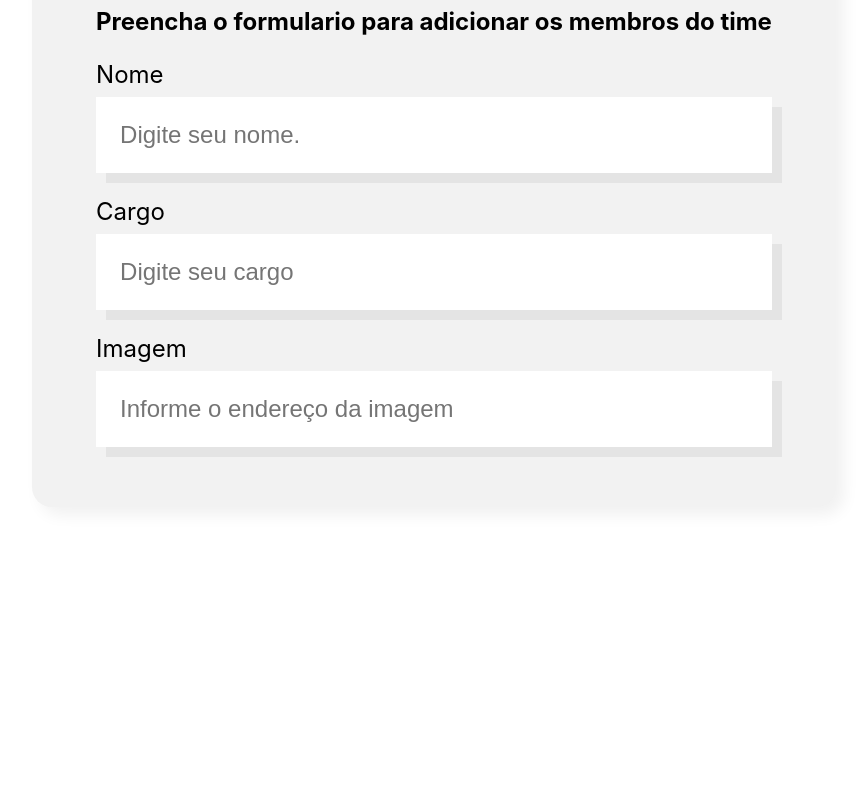
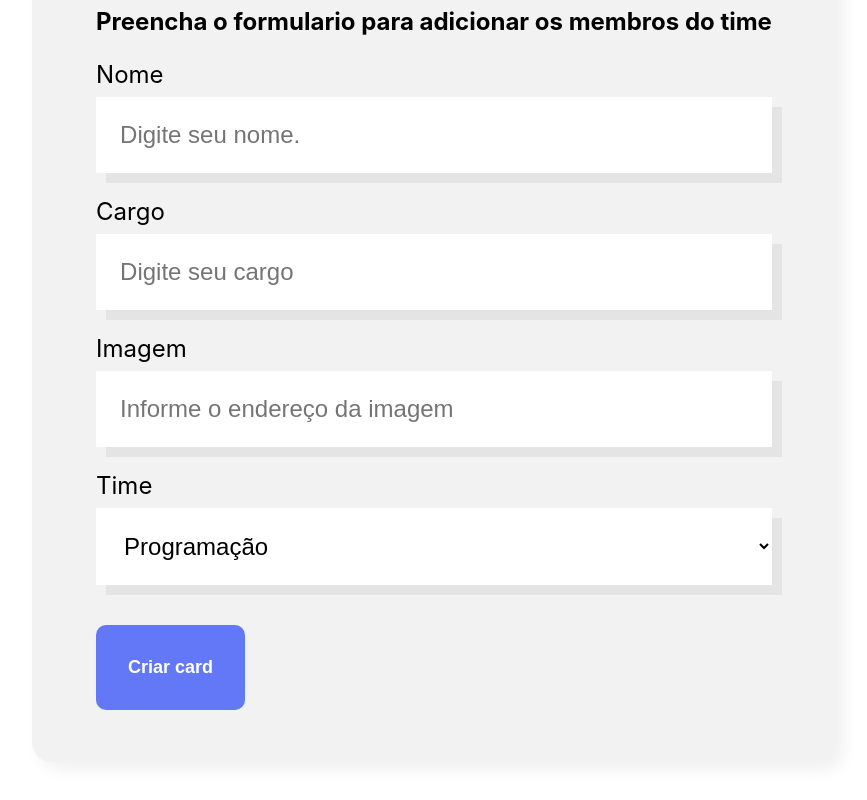
Before and after one commit to Danie-e/ReactDesenvolvendoJavascript, a JavaScript app in the folder organo/: page / in a window 1280 px wide. Shown: the part 627-1427 px from the top of the page, without its empty margins (206-1073 px from the left). Before the commit the page ends 1214 px from the top, so only its background shows below. Built offline with nearby package versions, Linux system fonts and the light colour scheme; the HTML template or start-up script is replaced by a standard one.

Commit message:
Adicionando lista e botão ao formulário.

```diff
--- /dev/null
+++ b/organo/src/Componentes/Botao/Botao.css
@@ -0,0 +1,15 @@
+.Botao{
+    background-color: #6278F7;
+    border-radius: 10px;
+    font-weight: 700;
+    font-size: 18px;
+    padding: 32px;
+    color: white;
+    border: none;
+    cursor: pointer;
+    margin: 16px 0;
+}
+
+.Botao:hover{
+    color: #95FFD4;
+}
--- /dev/null
+++ b/organo/src/Componentes/Botao/index.js
@@ -0,0 +1,9 @@
+import './Botao.css';
+
+const Botao = (props) => {
+    return (
+        <button className='Botao'>{props.children}</button>
+    )
+}
+
+export default Botao
--- a/organo/src/Componentes/Formulario/index.js
+++ b/organo/src/Componentes/Formulario/index.js
@@ -1,7 +1,20 @@
+import Botao from '../Botao';
 import CampoTexto from '../CampoTexto';
+import ListaSuspensa from '../ListaSuspensa';
 import './Formulario.css';
 
 export const Formulario = () => {
+
+    const times = [
+        'Programação',
+        'Front-End',
+        'Data Science',
+        'Devops',
+        'UX e Design',
+        'Mobile',
+        ' Inovação e Gestão'
+    ]
+
     return (
         <section className='Formulario'>
             <form >
@@ -9,6 +22,8 @@
                 <CampoTexto label="Nome" placeholder="Digite seu nome." />
                 <CampoTexto label="Cargo" placeholder="Digite seu cargo" />
                 <CampoTexto label="Imagem" placeholder="Informe o endereço da imagem" />
+                <ListaSuspensa label="Time" itens={times} />
+                <Botao>Criar card</Botao>
             </form>
         </section>
     )
--- /dev/null
+++ b/organo/src/Componentes/ListaSuspensa/ListaSuspensa.css
@@ -0,0 +1,19 @@
+.ListaSuspensa {
+    margin: 24px 0;
+}
+
+.ListaSuspensa label {
+    display: block;
+    margin-bottom: 8px;
+    font-size: 24px;
+}
+
+.ListaSuspensa select {
+    background-color: #FFFFFF;
+    box-shadow: 10px 10px rgba(0, 0, 0, 0.06);
+    width: 100%;
+    border: none;
+    font-size: 24px;
+    padding: 24px;
+    box-sizing: border-box;
+}
--- /dev/null
+++ b/organo/src/Componentes/ListaSuspensa/index.js
@@ -0,0 +1,18 @@
+import './ListaSuspensa.css'
+
+const ListaSuspensa = (props) => {
+    console.log(props)
+
+    return (
+        <div className='ListaSuspensa'>
+            <label>{props.label}</label>
+            <select>
+                {props.itens.map(item => {
+                    return <option key={item}>{item}</option>
+                })}
+            </select>
+        </div>
+    )
+}
+
+export default ListaSuspensa;
```
